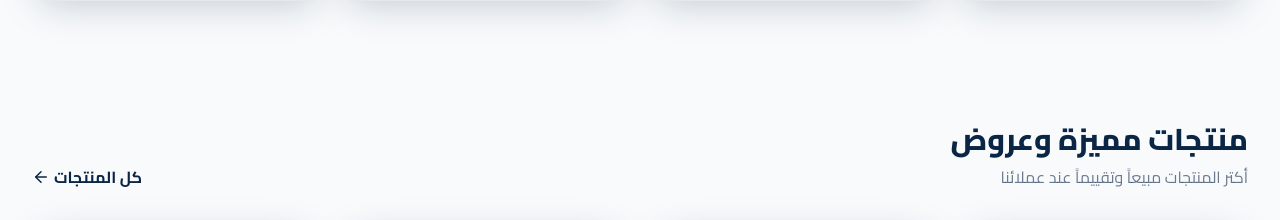
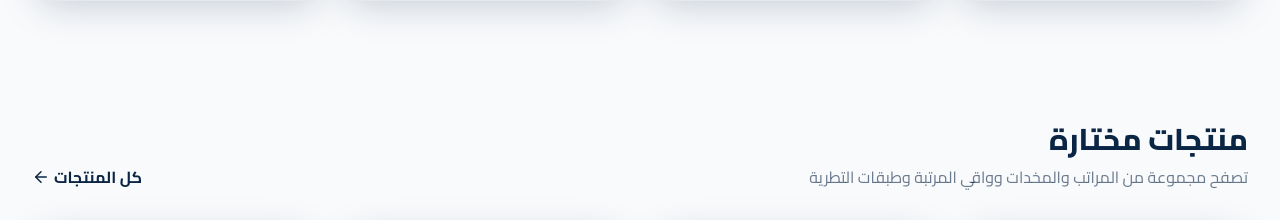
Before and after one commit to ABUARUBMATTRESSES-wq/abo-arab-mattress, a Next.js app: page / in a window 1280 px wide. Shown: the part 1300-1520 px from the top of the page. Built offline with nearby package versions, Linux system fonts and the light colour scheme; grey boxes are pictures that could not be loaded.

Commit message:
Update FeaturedProducts.tsx

```diff
--- a/components/FeaturedProducts.tsx
+++ b/components/FeaturedProducts.tsx
@@ -11,8 +11,8 @@ export default function FeaturedProducts() {
       <div className="container-app">
         <div className="mb-8 flex items-end justify-between">
           <div>
-            <h2 className="section-title">منتجات مميزة وعروض</h2>
-            <p className="mt-2 text-navy/60">أكتر المنتجات مبيعاً وتقييماً عند عملائنا</p>
+            <h2 className="section-title">منتجات مختارة</h2>
+            <p className="mt-2 text-navy/60">تصفح مجموعة من المراتب والمخدات وواقي المرتبة وطبقات التطرية</p>
           </div>
           <Link href="/shop" className="hidden items-center gap-1 font-bold text-navy hover:text-gold-dark sm:flex">
             كل المنتجات <ArrowLeft size={18} />
```
